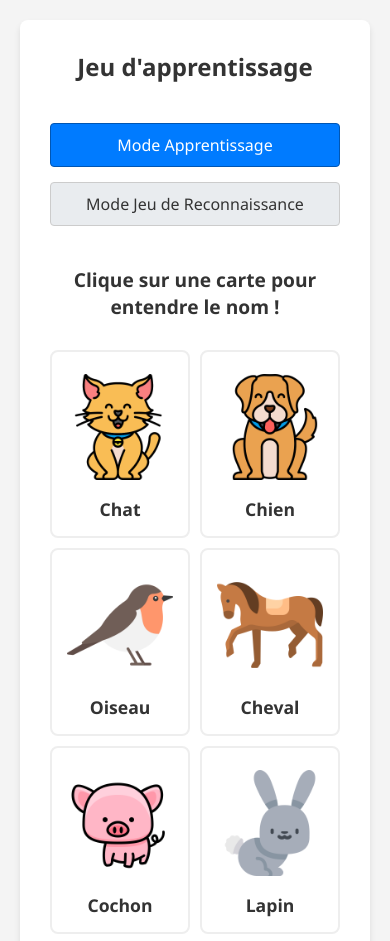
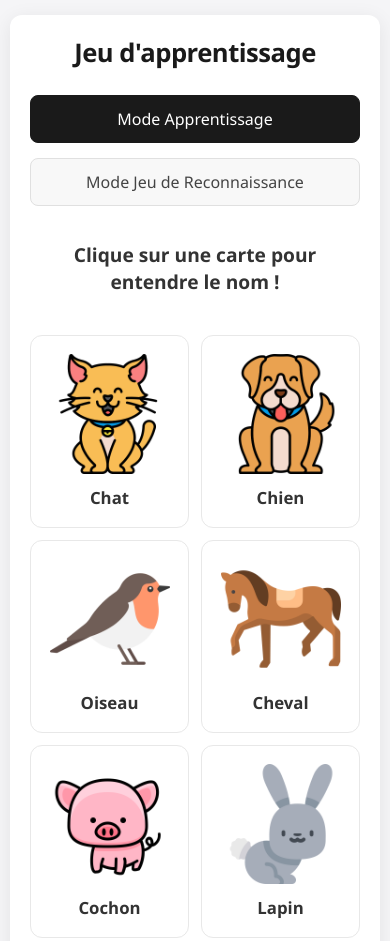
Before and after one commit to ItsCyp/jeu_reconnaissance, a plain HTML site: page index.html in a window 390 px wide. Shown: the top 941 px of the page. Drawn offline with Linux system fonts and the light colour scheme.

Commit message:
modif css

```diff
--- a/style.css
+++ b/style.css
@@ -6,31 +6,32 @@
 
 body {
     font-family: 'Segoe UI', Tahoma, Geneva, Verdana, sans-serif;
-    background-color: #f4f4f4;
+    background: #f5f5f7;
     color: #333;
     min-height: 100vh;
     display: flex;
     justify-content: center;
-    padding: 20px;
+    padding: 30px 20px;
 }
 
 .container {
     width: 100%;
     max-width: 1000px;
-    background: #fff;
-    border-radius: 8px;
-    padding: 30px;
-    box-shadow: 0 4px 6px rgba(0,0,0,0.1);
+    background: #ffffff;
+    border-radius: 16px;
+    padding: 35px;
+    box-shadow: 0 4px 20px rgba(0, 0, 0, 0.08);
     display: flex;
     flex-direction: column;
-    gap: 20px;
+    gap: 25px;
 }
 
 h1 {
     text-align: center;
-    color: #333;
-    margin-bottom: 20px;
-    font-size: 2rem;
+    color: #1a1a1a;
+    font-size: 2.2rem;
+    font-weight: 700;
+    letter-spacing: -0.5px;
 }
 
 .mode-selection {
@@ -38,29 +39,31 @@ h1 {
     justify-content: center;
     gap: 15px;
     flex-wrap: wrap;
-    margin-bottom: 20px;
+    margin-bottom: 10px;
 }
 
 button {
     font-family: inherit;
-    border: 1px solid #ccc;
-    background-color: #e9ecef;
-    color: #333;
-    padding: 10px 20px;
-    border-radius: 4px;
+    border: 1px solid #e0e0e0;
+    background: #f8f8f8;
+    color: #444;
+    padding: 12px 24px;
+    border-radius: 8px;
     font-size: 1rem;
+    font-weight: 500;
     cursor: pointer;
-    transition: background-color 0.2s, color 0.2s;
+    transition: all 0.2s ease;
 }
 
 button:hover {
-    background-color: #dde0e3;
+    background: #efefef;
+    border-color: #d0d0d0;
 }
 
 button.active {
-    background-color: #007bff;
+    background: #1a1a1a;
     color: white;
-    border-color: #0056b3;
+    border-color: #1a1a1a;
 }
 
 #game-info {
@@ -76,13 +79,16 @@ button.active {
 }
 
 #stats-container {
-    font-size: 1.5rem;
-    color: #007bff;
-    font-weight: bold;
+    font-size: 1.4rem;
+    color: #1a1a1a;
+    font-weight: 600;
     margin-bottom: 5px;
     display: flex;
-    gap: 15px;
+    gap: 20px;
     align-items: center;
+    background: #f8f8f8;
+    padding: 12px 25px;
+    border-radius: 8px;
 }
 
 .separator {
@@ -90,21 +96,21 @@ button.active {
 }
 
 #btn-rejouer {
-    background-color: #28a745;
+    background: #2d2d2d;
     color: white;
     border: none;
-    margin-top: 10px;
+    margin-top: 15px;
 }
 
 #btn-rejouer:hover {
-    background-color: #218838;
+    background: #404040;
 }
 
 #cards-container {
     display: grid;
     grid-template-columns: repeat(auto-fill, minmax(150px, 1fr));
     gap: 20px;
-    padding: 10px 0;
+    padding: 15px 0;
 }
 
 #cards-container.game-grid-3x3 {
@@ -115,43 +121,45 @@ button.active {
 
 .card {
     background: #ffffff;
-    border: 2px solid #eee;
-    border-radius: 8px;
-    padding: 15px;
+    border: 1px solid #e8e8e8;
+    border-radius: 12px;
+    padding: 18px;
     display: flex;
     flex-direction: column;
     align-items: center;
     cursor: pointer;
-    transition: border-color 0.2s, box-shadow 0.2s;
-    position: relative;
+    transition: all 0.2s ease;
 }
 
 .card:hover {
     border-color: #ccc;
-    box-shadow: 0 2px 5px rgba(0,0,0,0.1);
+    box-shadow: 0 4px 12px rgba(0, 0, 0, 0.08);
+    transform: translateY(-3px);
 }
 
 .card img {
     width: 100%;
     height: 120px;
     object-fit: contain;
-    margin-bottom: 10px;
+    margin-bottom: 12px;
+    border-radius: 8px;
 }
 
 .card p {
-    font-size: 1.1rem;
+    font-size: 1.05rem;
     font-weight: 600;
     text-align: center;
+    color: #333;
 }
 
 .card.correct {
-    border-color: #28a745;
-    background-color: #e8f5e9;
+    border-color: #4caf50;
+    background: #f1f8f1;
 }
 
 .card.wrong {
-    border-color: #dc3545;
-    background-color: #fbe9eb;
+    border-color: #e53935;
+    background: #fef5f5;
 }
 
 .card.bounce {
@@ -178,21 +186,21 @@ button.active {
 footer {
     text-align: center;
     font-size: 0.85rem;
-    color: #777;
-    margin-top: 20px;
+    color: #888;
+    margin-top: 15px;
     border-top: 1px solid #eee;
     padding-top: 20px;
 }
 
 @keyframes bounce {
     0%, 100% { transform: scale(1); }
-    50% { transform: scale(1.05); }
+    50% { transform: scale(1.08); }
 }
 
 @keyframes shake {
     0%, 100% { transform: translateX(0); }
-    25% { transform: translateX(-5px); }
-    75% { transform: translateX(5px); }
+    25% { transform: translateX(-6px); }
+    75% { transform: translateX(6px); }
 }
 
 @keyframes pulse {
@@ -202,9 +210,13 @@ footer {
 }
 
 @media (max-width: 600px) {
-    h1 { font-size: 1.5rem; }
+    body { padding: 15px 10px; }
+    .container { padding: 20px; border-radius: 12px; }
+    h1 { font-size: 1.6rem; }
     .mode-selection { flex-direction: column; }
     button { width: 100%; }
-    #cards-container { grid-template-columns: repeat(2, 1fr); gap: 10px; }
+    #cards-container { grid-template-columns: repeat(2, 1fr); gap: 12px; }
     #cards-container.game-grid-3x3 { grid-template-columns: repeat(3, 1fr); }
+    #stats-container { flex-direction: column; gap: 8px; padding: 15px 20px; }
+    .separator { display: none; }
 }
```
